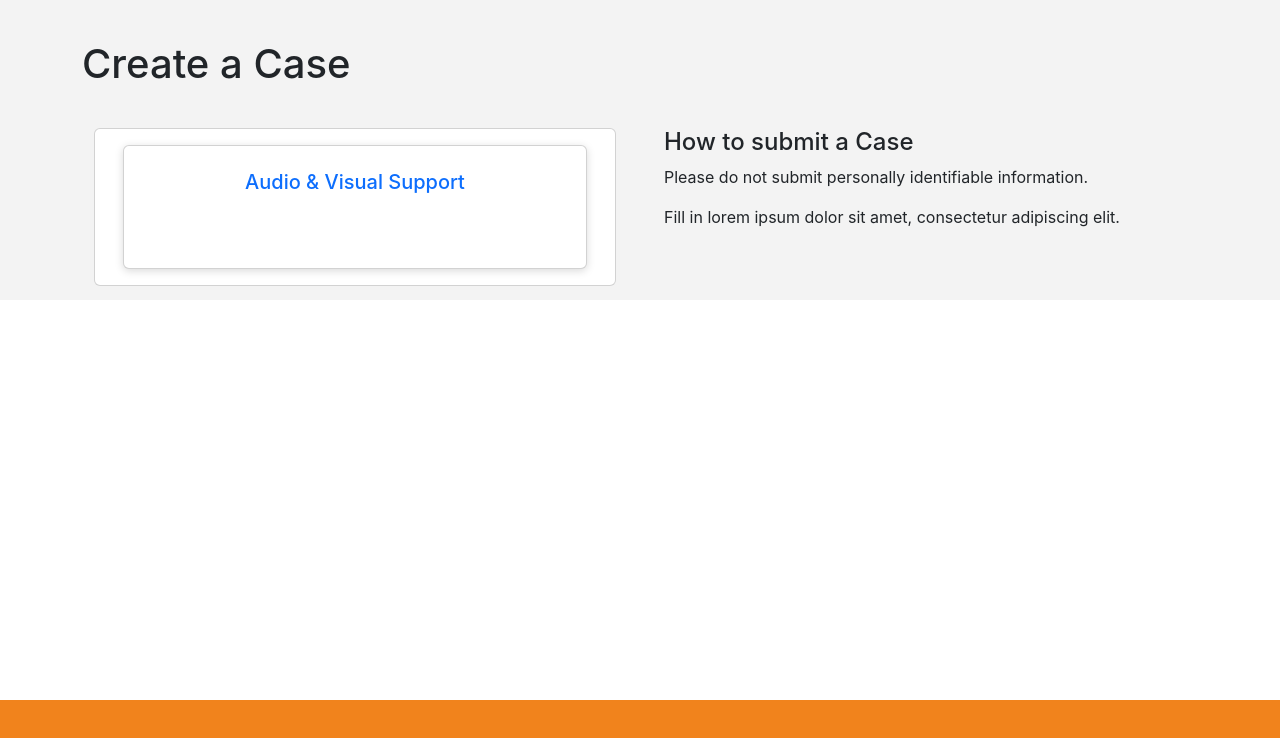
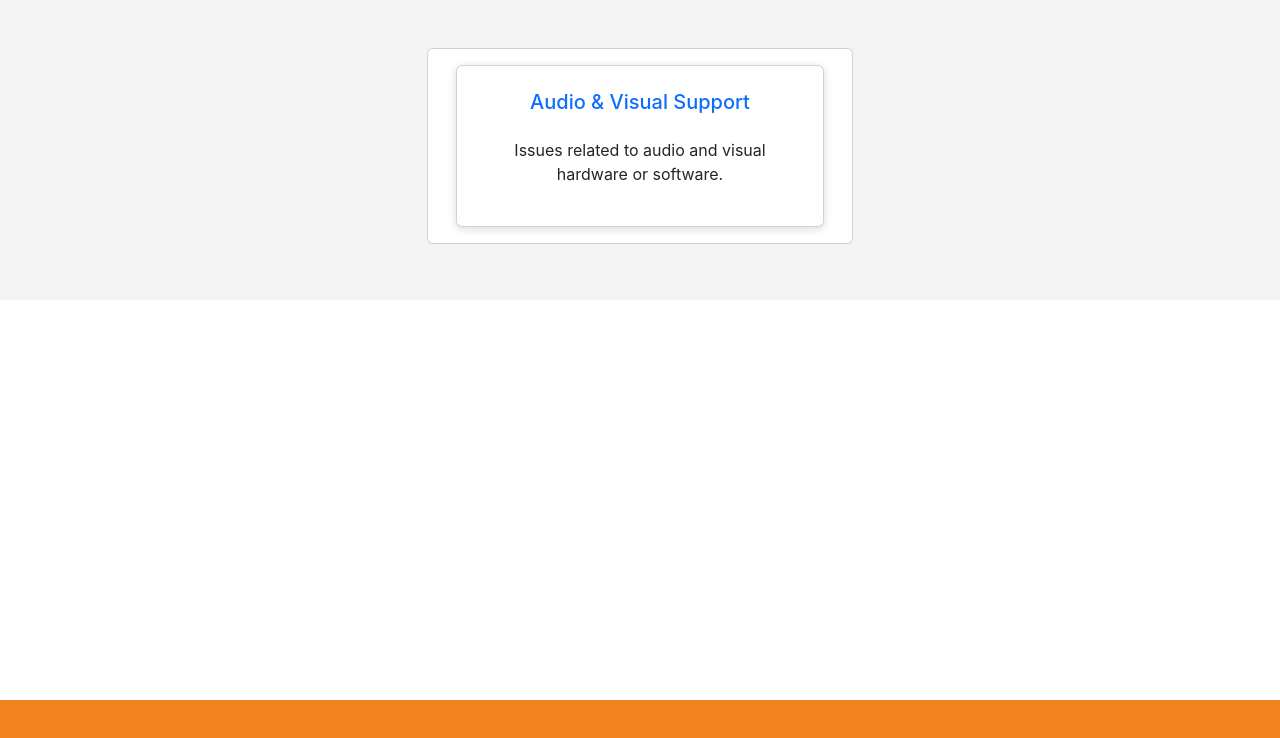
Before and after one commit to ciunetworksgithub/waymakers-forms, a React (Create React App) app in the folder client/: page / in a window 1280 px wide. Shown: the top 738 px of the page. Built offline with nearby package versions, Linux system fonts and the light colour scheme.

Commit message:
feat: remove unnecessary text on form

```diff
--- a/client/src/pages/CreateCase/config/tile-definitions.json
+++ b/client/src/pages/CreateCase/config/tile-definitions.json
@@ -1,7 +1,7 @@
 [
   {
     "subject": "Audio & Visual Support",
-    "help": "",
+    "help": "Issues related to audio and visual hardware or software.",
     "fields": {
       "visible": ["contactId", "title", "description"],
       "hidden": {
--- a/client/src/pages/CreateCase/index.js
+++ b/client/src/pages/CreateCase/index.js
@@ -34,10 +34,8 @@ const CreateCasePage = () => {
     <Container>
       <Row>
         <Col>
-          <Row>
-            <h1 className="page-title">Create a Case</h1>
-          </Row>
-          <Row className="justify-content-md-center">
+          <Row className="justify-content-md-center mt-5">
+            <Col sm md className="invisible"></Col>
             <Col sm md className="mb-3">
               <div className="CreateCasePage-viewport">
                 <div
@@ -62,20 +60,7 @@ const CreateCasePage = () => {
                 </div>
               </div>
             </Col>
-            <Col sm md>
-              {curStage !== STAGES.FINISH && (
-                <Container>
-                  <h4>How to submit a Case</h4>
-                  <p>
-                    Please do not submit personally identifiable information.
-                  </p>
-                  <p>
-                    Fill in lorem ipsum dolor sit amet, consectetur adipiscing
-                    elit.
-                  </p>
-                </Container>
-              )}
-            </Col>
+            <Col sm md className="invisible"></Col>
           </Row>
         </Col>
       </Row>
```
Also changed, not shown: 7 other files (tests, documents, lock files or other folders).
